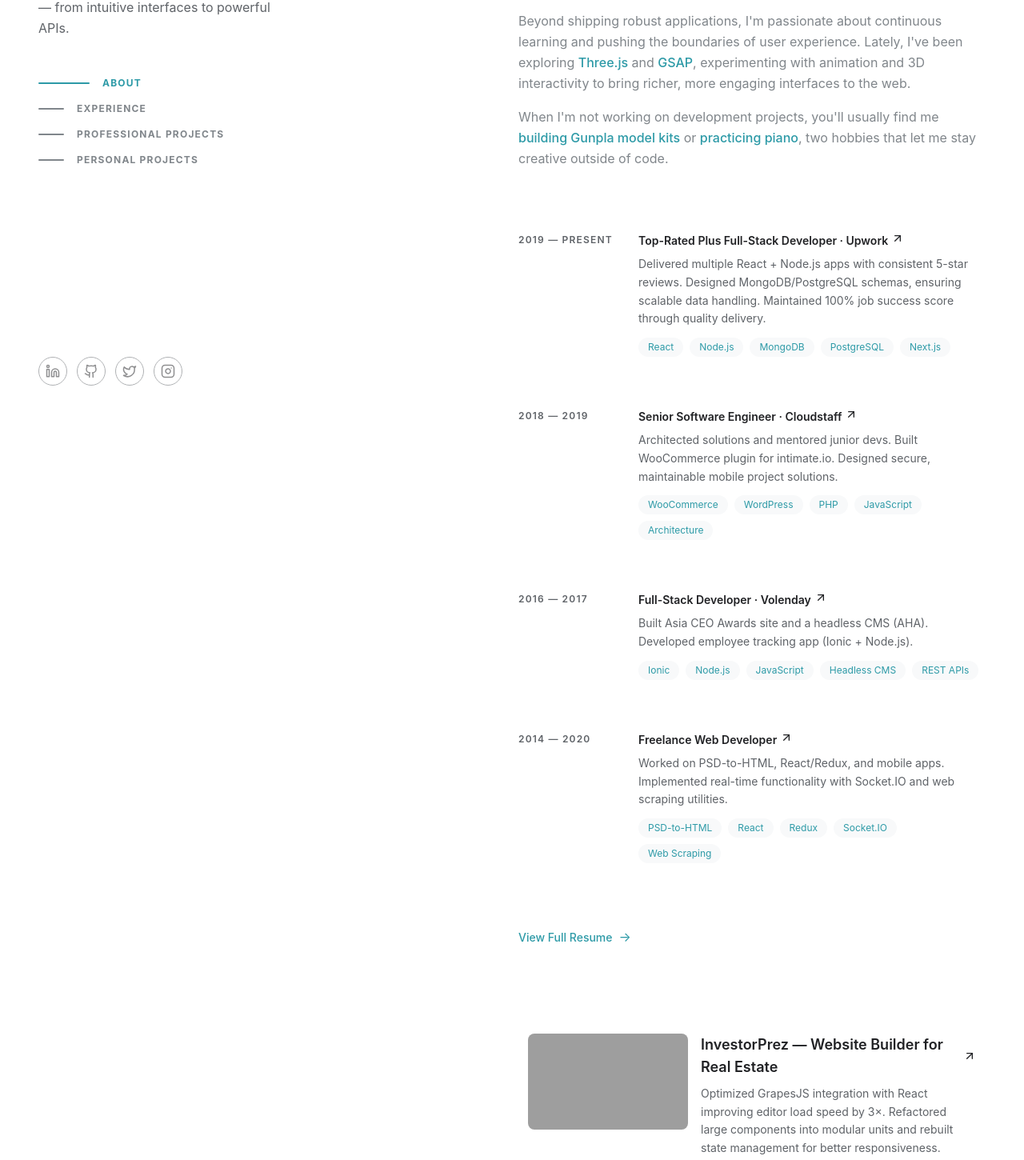
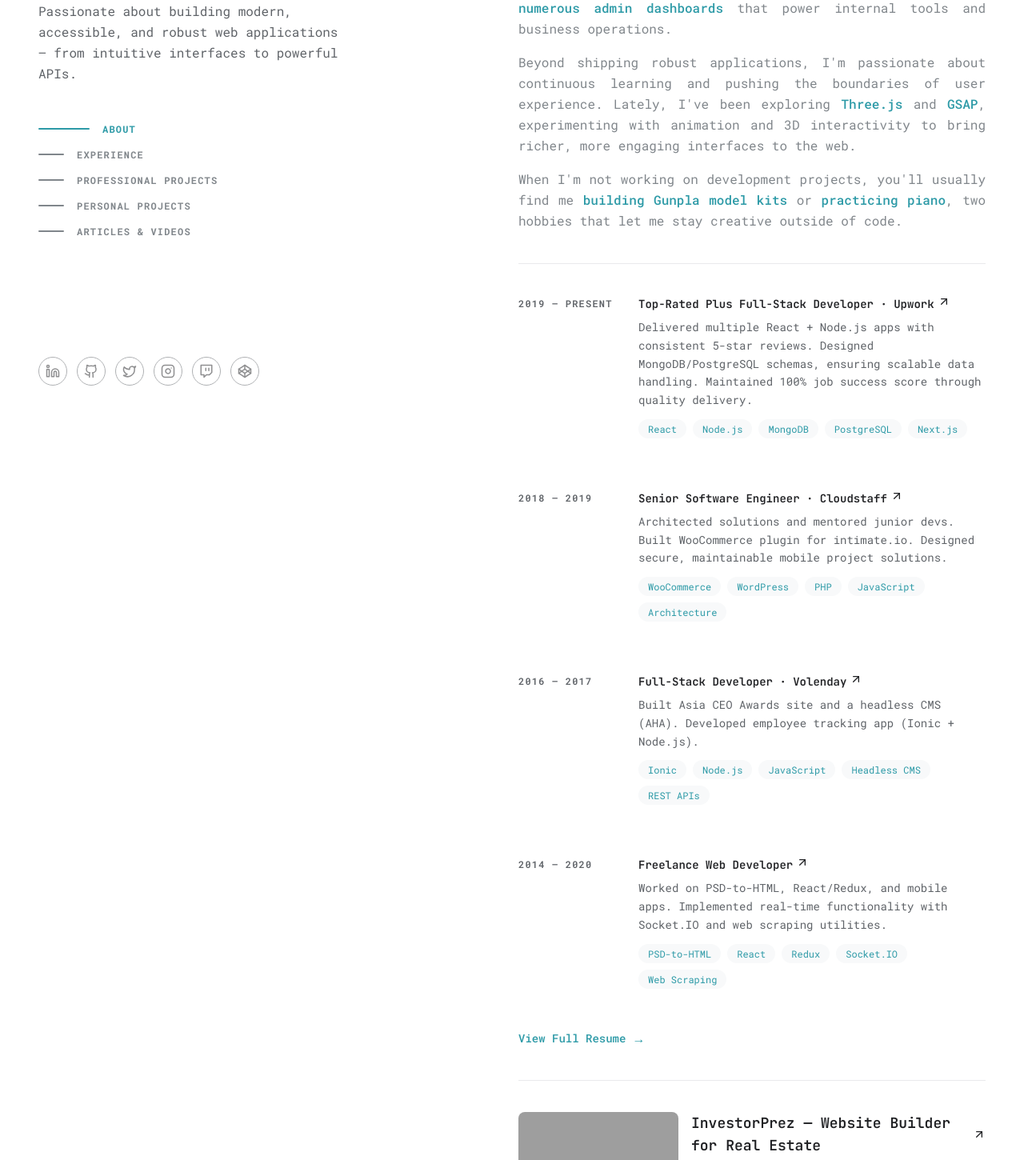
Before and after one commit to xeiaaa/portfolio, a Next.js app: page / in a window 1280 px wide. Shown: the part 254-1704 px from the top of the page at 80% size. Built offline with nearby package versions, Linux system fonts and the light colour scheme; grey boxes are pictures that could not be loaded.

Commit message:
layout fixes + data update

```diff
--- a/app/components/About.tsx
+++ b/app/components/About.tsx
@@ -1,4 +1,5 @@
 import { Profile } from "../constants";
+import SectionTitle from "./SectionTitle";
 
 interface AboutParagraph {
   paragraph: string;
@@ -47,18 +48,16 @@
       );
     });
 
-    return <p className="mb-4" dangerouslySetInnerHTML={{ __html: text }} />;
+    return (
+      <p className="text-justify" dangerouslySetInnerHTML={{ __html: text }} />
+    );
   };
 
   return (
     <section id="about">
-      <div className="sticky top-0 z-20 -mx-6 mb-4 w-screen bg-accent/75 px-6 py-5 backdrop-blur md:-mx-12 md:px-12 lg:sr-only lg:relative lg:top-auto lg:mx-auto lg:w-full lg:px-0 lg:py-0 lg:opacity-0">
-        <h2 className="text-sm font-bold uppercase tracking-widest text-secondary lg:sr-only">
-          About
-        </h2>
-      </div>
+      <SectionTitle title="About" />
       <div className="flex flex-col gap-6">
-        <div className="text-muted leading-relaxed">
+        <div className="text-muted leading-relaxed flex flex-col gap-4">
           {Profile.about.map((paragraph: AboutParagraph, index: number) => (
             <div key={index}>{renderParagraph(paragraph)}</div>
           ))}
--- a/app/components/Articles.tsx
+++ b/app/components/Articles.tsx
@@ -1,39 +1,49 @@
 import { articles } from "../constants";
-import Link from "next/link";
+import SectionTitle from "./SectionTitle";
 
 const Articles = () => {
   return (
-    <section className="flex flex-col gap-6 pt-8">
+    <section id="articles" className="flex flex-col">
+      <SectionTitle title="Articles & Videos" />
+
+      <div className="group/list flex flex-col gap-16">
         {articles.map((article) => (
-        <div
+          <a
             key={article.title}
-          className="flex gap-4 group cursor-pointer flex flex-col md:flex-row"
+            href={article.link || "#"}
+            target={article.link ? "_blank" : undefined}
+            rel={article.link ? "noopener noreferrer" : undefined}
           >
+            <div className="group relative flex gap-4 cursor-pointer flex-col md:flex-row transition-all lg:hover:opacity-100 lg:group-hover/list:opacity-80">
+              <div className="absolute -inset-x-4 -inset-y-4 lg:-inset-x-6 lg:-inset-y-6 hidden rounded-md transition lg:block lg:opacity-0 lg:group-hover:opacity-100 lg:group-hover:bg-accent/50 lg:group-hover:border lg:group-hover:border-[#e6e9ec] lg:group-hover:shadow-[0_2px_6px_rgba(2,12,27,0.1)]"></div>
+
+              <div className="z-10 w-full h-56 md:w-[200px] md:h-[120px] flex-shrink-0">
                 {article.image ? (
                   <img
                     src={article.image}
                     alt={article.title}
-              className="w-full h-56 md:w-[200px] md:h-[120px]  object-cover rounded-lg group-hover:scale-105 transition-all duration-300 ease-in-out"
+                    className="w-full h-full object-cover rounded-lg group-hover:scale-105 transition-all duration-300 ease-in-out"
                   />
                 ) : (
-            <div className="w-full h-56 md:w-[200px] md:h-[120px]  bg-accent flex-shrink-0 rounded-lg group-hover:scale-105 transition-all duration-300 ease-in-out" />
+                  <div className="w-full h-full bg-accent rounded-lg group-hover:scale-105 transition-all duration-300 ease-in-out" />
                 )}
-          <div className="flex flex-col gap-1">
+              </div>
+
+              <div className="z-10 flex flex-col gap-1">
                 <div className="text-sm text-secondary">{article.date}</div>
                 <div className="text-sm font-bold text-primary flex items-center gap-2 group-hover:text-highlight transition-all duration-300 ease-in-out">
                   {article.title}
                   {article.link && (
-                <Link
-                  href={article.link}
-                  className="text-highlight group-hover:translate-x-1 transition-all duration-300 ease-in-out"
-                >
+                    <span className="text-highlight group-hover:translate-x-1 transition-all duration-300 ease-in-out">
                       →
-                </Link>
+                    </span>
                   )}
                 </div>
               </div>
             </div>
+          </a>
         ))}
+      </div>
     </section>
   );
 };
--- a/app/components/ExperienceSection.tsx
+++ b/app/components/ExperienceSection.tsx
@@ -2,6 +2,7 @@
 import { Experience } from "../types";
 import PillBadge from "./PillBadge";
 import { ArrowUpRight } from "lucide-react";
+import SectionTitle from "./SectionTitle";
 
 const renderExperience = (experience: Experience) => {
   return (
@@ -51,19 +52,15 @@
 const ExperienceSection = () => {
   return (
     <section id="experience">
-      <div className="sticky top-0 z-20 -mx-6 mb-4 w-screen bg-accent/75 px-6 py-5 backdrop-blur md:-mx-12 md:px-12 lg:sr-only lg:relative lg:top-auto lg:mx-auto lg:w-full lg:px-0 lg:py-0 lg:opacity-0">
-        <h2 className="text-sm font-bold uppercase tracking-widest text-secondary lg:sr-only">
-          Experience
-        </h2>
-      </div>
+      <SectionTitle title="Experience" />
+
       <ul className="group/list flex flex-col gap-4">
         {experiences.map((experience: Experience) =>
           renderExperience(experience)
         )}
       </ul>
 
-      {/* View Full Project Archive Button */}
-      <div className="pt-8">
+      <div className="">
         <a
           href="/bret-axl-sebastian-pura-resume.pdf"
           download
--- /dev/null
+++ b/app/components/SectionTitle.tsx
@@ -0,0 +1,13 @@
+import React from "react";
+
+const SectionTitle = ({ title }: { title: string }) => {
+  return (
+    <div className="sticky top-0 z-20 -mx-6 mb-4 w-screen bg-accent/75 px-6 py-5 backdrop-blur md:-mx-12 md:px-12 lg:sr-only lg:relative lg:top-auto lg:mx-auto lg:w-full lg:px-0 lg:py-0 lg:opacity-0">
+      <h2 className="text-sm font-bold uppercase tracking-widest text-secondary lg:sr-only">
+        {title}
+      </h2>
+    </div>
+  );
+};
+
+export default SectionTitle;
--- /dev/null
+++ b/app/components/Separator.tsx
@@ -0,0 +1,12 @@
+import React from "react";
+
+const Separator = () => {
+  return (
+    <div
+      className="mt-6 mb-1 lg:mb-6 border-t border-primary opacity-60"
+      aria-hidden="true"
+    ></div>
+  );
+};
+
+export default Separator;
--- a/app/components/Socials.tsx
+++ b/app/components/Socials.tsx
@@ -8,6 +8,7 @@
   Youtube,
   Facebook,
   Instagram,
+  Codepen,
 } from "lucide-react";
 
 const socialIcons = {
@@ -17,6 +18,7 @@
   instagram: <Instagram className="w-4.5 h-4.5" />,
   facebook: <Facebook className="w-4.5 h-4.5" />,
   youtube: <Youtube className="w-4.5 h-4.5" />,
+  codepen: <Codepen className="w-4.5 h-4.5" />,
   twitch: <Twitch className="w-4.5 h-4.5" />,
 };
 
@@ -27,6 +29,7 @@
         <Link
           href={value || "#"}
           key={key}
+          target="_blank"
           className="p-2 border border-[#5f6368] rounded-full opacity-50 hover:opacity-100 hover:shadow-[0px_4px_4px_rgba(2,12,27,0.7)] hover:bg-[#4db5c2] hover:text-white hover:border-transparent transition-all duration-400 ease-in-out cursor-pointer group"
         >
           {socialIcons[key as keyof typeof socialIcons]}
--- a/app/constants.ts
+++ b/app/constants.ts
@@ -15,6 +15,10 @@
     label: "Personal Projects",
     id: "personal-projects",
   },
+  {
+    label: "Articles & Videos",
+    id: "articles",
+  },
 ];
 
 export const experiences = [
@@ -26,7 +30,7 @@
       "Delivered multiple React + Node.js apps with consistent 5-star reviews. Designed MongoDB/PostgreSQL schemas, ensuring scalable data handling. Maintained 100% job success score through quality delivery.",
     company: {
       name: "Upwork",
-      url: "https://www.upwork.com",
+      url: "https://www.upwork.com/freelancers/~0159a6cd3b12f81989",
     },
   },
   {
@@ -382,6 +386,8 @@
     github: "https://github.com/xeiaaa",
     twitter: "https://x.com/deemid_",
     instagram: "https://www.instagram.com/bretaxlsebastian",
+    twitch: "https://www.twitch.tv/deeai_",
+    codepen: "https://codepen.io/xeiaaa",
   },
   email: "cosmicdevcs@gmail.com",
   phone: "+63 995 753 6000",
@@ -391,21 +397,25 @@
 
 export const articles = [
   {
-    title: "5 Common Accessibility Pitfalls and How to Avoid Them",
-    date: "2024",
-    link: "https://medium.com",
-    image: "",
+    title: "Nike By You Clone - Timelapse",
+    date: "2023",
+    link: "https://youtu.be/ReLVAtBcQso",
+    image:
+      "https://i9.ytimg.com/vi_webp/ReLVAtBcQso/mqdefault.webp?v=6413acab&sqp=CKSUlMUG&rs=AOn4CLCu0IoKPX87OXfumYa_pOVb0DNXlg",
+  },
+
+  {
+    title: "Uploading files to AWS S3 Directly (NodeJS & React)",
+    date: "2022",
+    link: "https://bretaxlsebastian.hashnode.dev/uploading-files-to-aws-s3-directly-nodejs-and-react#heading-create-aws-user",
+    image:
+      "https://cdn.hashnode.com/res/hashnode/image/upload/v1652865281197/iQ1lpEu-4.jpg?w=1600&h=840&fit=crop&crop=entropy&auto=compress,format&format=webp",
   },
   {
-    title: "Integrating Algolia Search with WordPress Multisite",
-    date: "2020",
-    link: "https://medium.com",
-    image: "",
-  },
-  {
-    title: "Building a Headless Mobile App CMS From Scratch",
-    date: "2019",
-    link: "https://medium.com",
-    image: "",
+    title: "React Native - Anime App (Anilist API)",
+    date: "2018",
+    link: "https://www.youtube.com/watch?v=VY1UadCrNys",
+    image:
+      "https://i.ytimg.com/an_webp/VY1UadCrNys/mqdefault_6s.webp?du=3000&sqp=CPiGlMUG&rs=AOn4CLA0778glE8hjVG0N-NGp7TROv5ZLg",
   },
 ];
--- a/app/globals.css
+++ b/app/globals.css
@@ -1,5 +1,4 @@
 @import "tailwindcss";
-@import url("https://fonts.googleapis.com/css2?family=Inter:wght@400;500;700&display=swap");
 
 :root {
   /* Light Theme Colors */
@@ -40,16 +39,25 @@
 @theme inline {
   --color-background: var(--current-background);
   --color-foreground: var(--current-text-primary);
-  --font-sans: "Inter", sans-serif;
+  --font-sans: var(--font-fira), "Roboto Mono", ui-monospace, monospace;
 }
 
 body {
   background: var(--current-background);
   color: var(--current-text-primary);
-  font-family: "Inter", sans-serif;
+  font-family: var(--font-fira), "Roboto Mono", ui-monospace, monospace;
   margin: 0;
   padding: 0;
   line-height: 1.6;
+}
+
+h1,
+h2,
+h3,
+h4,
+h5,
+h6 {
+  font-family: var(--font-playfair), "JetBrains Mono", ui-monospace, monospace;
 }
 
 * {
--- a/app/layout.tsx
+++ b/app/layout.tsx
@@ -1,15 +1,19 @@
 import type { Metadata } from "next";
-import { Geist, Geist_Mono } from "next/font/google";
+import { JetBrains_Mono, Roboto_Mono } from "next/font/google";
 import "./globals.css";
 
-const geistSans = Geist({
-  variable: "--font-geist-sans",
+const jetbrains = JetBrains_Mono({
+  variable: "--font-playfair",
   subsets: ["latin"],
+  display: "swap",
+  weight: ["400", "500", "600", "700", "800"],
 });
 
-const geistMono = Geist_Mono({
-  variable: "--font-geist-mono",
+const robotoMono = Roboto_Mono({
+  variable: "--font-fira",
   subsets: ["latin"],
+  display: "swap",
+  weight: ["300", "400", "500", "600", "700"],
 });
 
 export const metadata: Metadata = {
@@ -25,7 +29,7 @@
   return (
     <html lang="en">
       <body
-        className={`${geistSans.variable} ${geistMono.variable} antialiased`}
+        className={`${jetbrains.variable} ${robotoMono.variable} antialiased`}
       >
         {children}
       </body>
--- a/app/page.tsx
+++ b/app/page.tsx
@@ -9,6 +9,7 @@
 import Socials from "./components/Socials";
 import PersonalProjectPreviews from "./components/PersonalProjectPreviews";
 import Articles from "./components/Articles";
+import Separator from "./components/Separator";
 
 const sectionIds = navItems.map((item) => item.id);
 
@@ -64,7 +65,7 @@
             {Profile.name}
           </h1>
           <p className="text-lg font-medium text-primary">{Profile.title}</p>
-          <p className="text-base text-secondary leading-relaxed max-w-xs">
+          <p className="text-base text-secondary leading-relaxed max-w-sm">
             {Profile.description}
           </p>
           {/* Navigation Links */}
@@ -106,18 +107,22 @@
       </aside>
 
       {/* Main Content */}
-      <main className="lg:w-1/2 flex flex-col gap-16">
+      <main className="lg:w-1/2 flex flex-col gap-4">
         {/* About Section */}
         <About />
+        <Separator />
 
         {/* Experience Section */}
         <ExperienceSection />
+        <Separator />
 
         {/* Projects Section */}
         <ProjectPreviews />
+        <Separator />
 
         {/* Personal Projects Section */}
         <PersonalProjectPreviews />
+        <Separator />
 
         {/* Articles Section */}
         <Articles />
@@ -127,7 +132,7 @@
           <div className="text-sm text-secondary leading-relaxed">
             Loosely designed in Figma and coded in Visual Studio Code by yours
             truly. Built with Next.js and Tailwind CSS, deployed with Vercel.
-            All text is set in the Inter typeface.
+            Headings are set in Playfair Display; all other text uses Fira Code.
           </div>
         </footer>
       </main>
```
Also changed, not shown: app/components/PersonalProjectPreviews.tsx (+5 -7 lines), app/components/ProjectPreviews.tsx (+5 -8 lines). Lines whose indentation alone changed are shown as unchanged.
